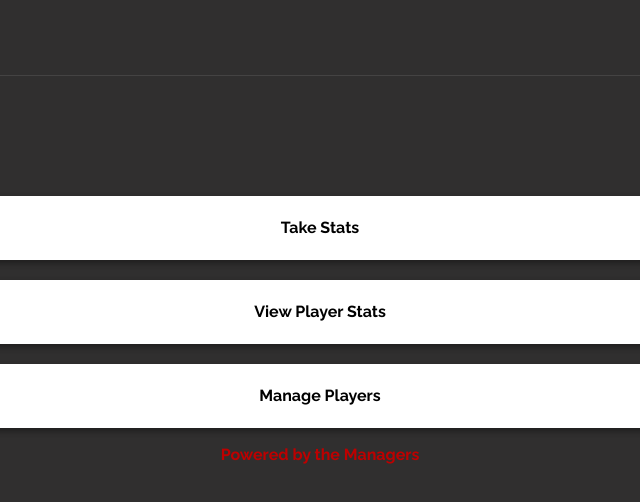
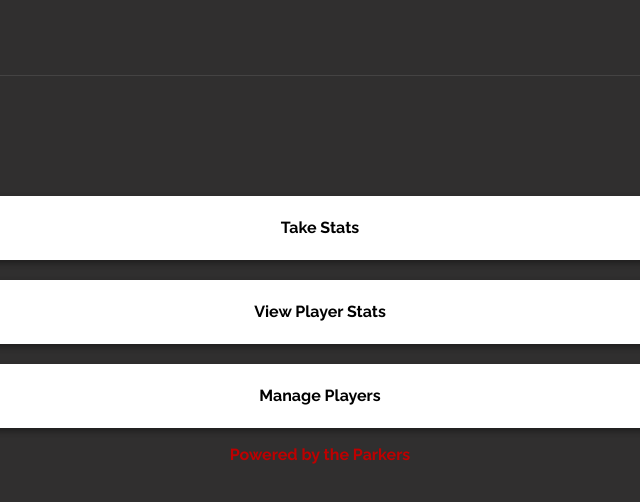
Before and after one commit to pmiller19/UNLBaseballStats, a plain HTML site: page public/index.html in a window 1280 px wide. Shown: the full height of the page, 320-960 px from the left. Drawn offline with nearby package versions, Linux system fonts and the light colour scheme.

Commit message:
parkers are more powerful

```diff
--- a/public/index.html
+++ b/public/index.html
@@ -67,7 +67,7 @@
             Manage Players
           </button></a
         >
-        <p class="egoLogo">Powered by the Managers</p>
+        <p class="egoLogo">Powered by the Parkers</p>
       </div>
     </div>
 
```
